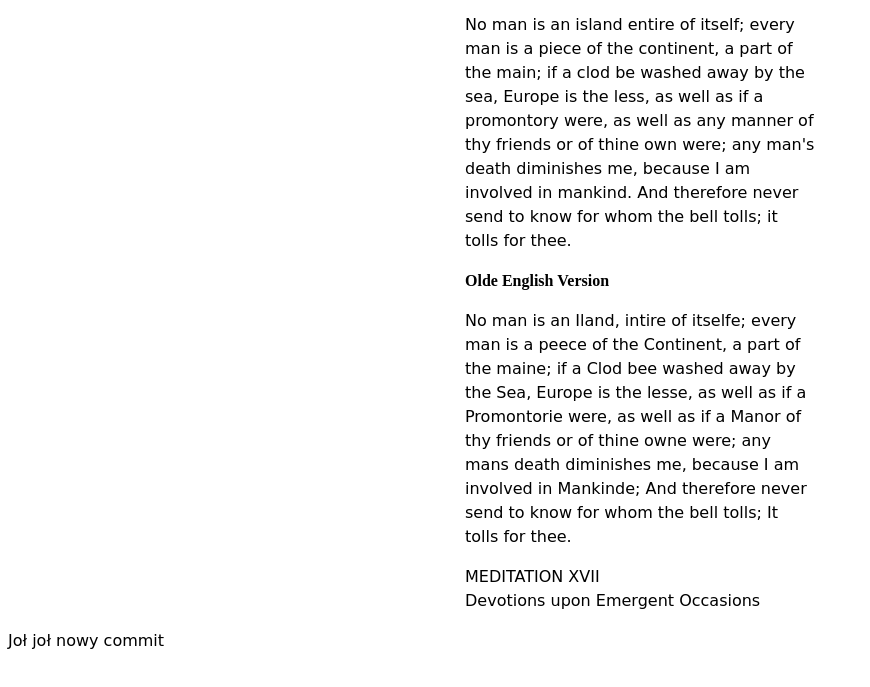
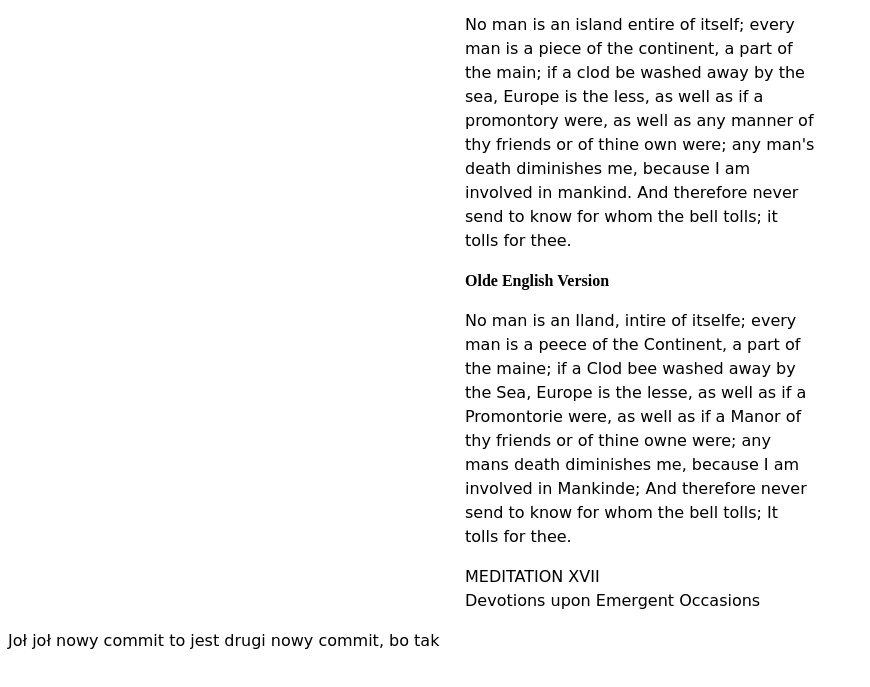
Before and after one commit to kamilkryze/kodilla-GitHuB-learning, a plain HTML site: page index.html in a window 1280 px wide. Shown: the part 93-780 px from the top of the page, without its empty margins (0-870 px from the left). Drawn offline with Linux system fonts and the light colour scheme; a web font is replaced by a local one.

Commit message:
drugi nowy commit

```diff
--- a/index.html
+++ b/index.html
@@ -55,5 +55,7 @@
     </div>
 </div>
     Joł joł nowy commit
+
+    to jest drugi nowy commit, bo tak
 </body>
 </html>
```
